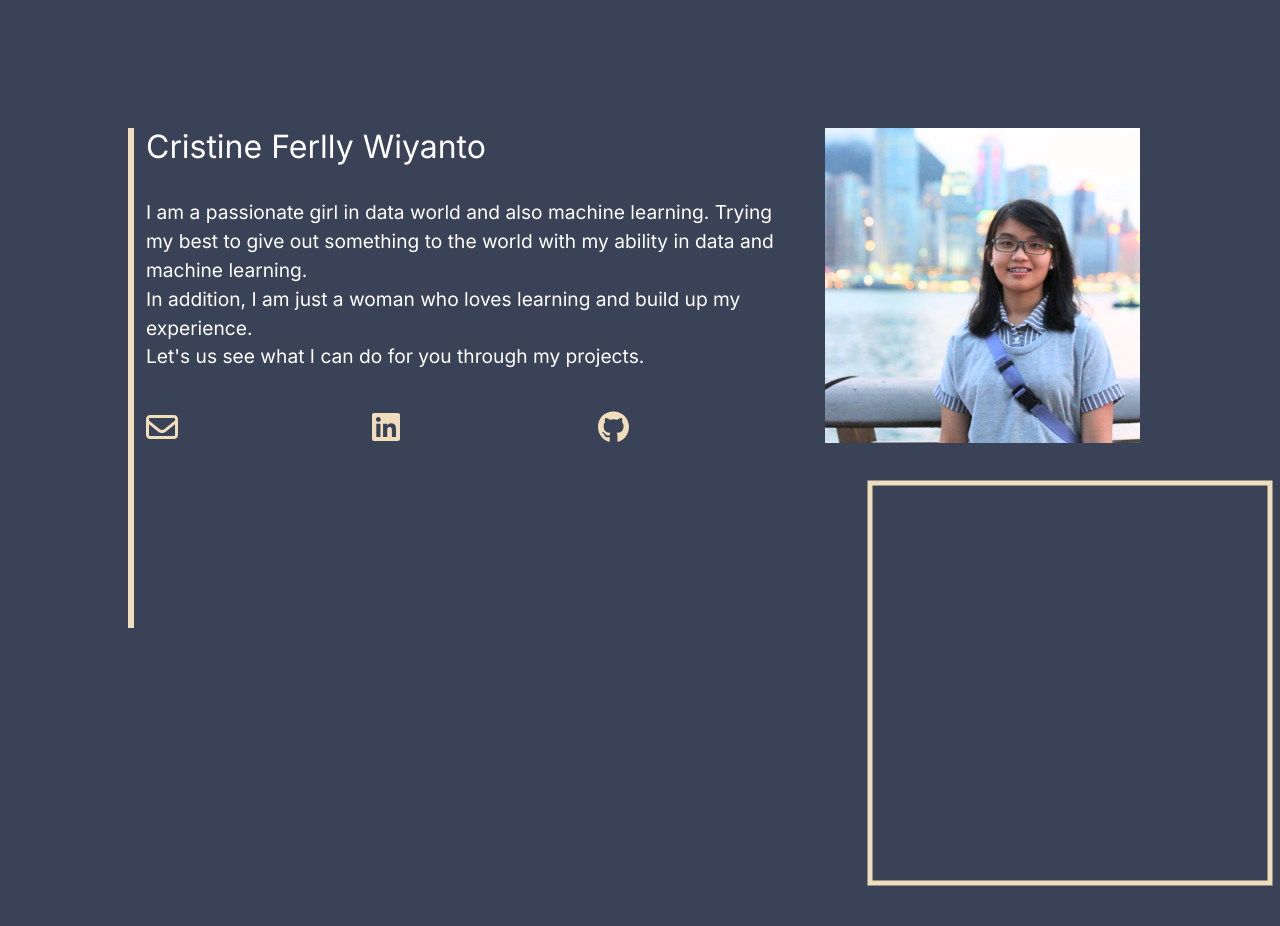
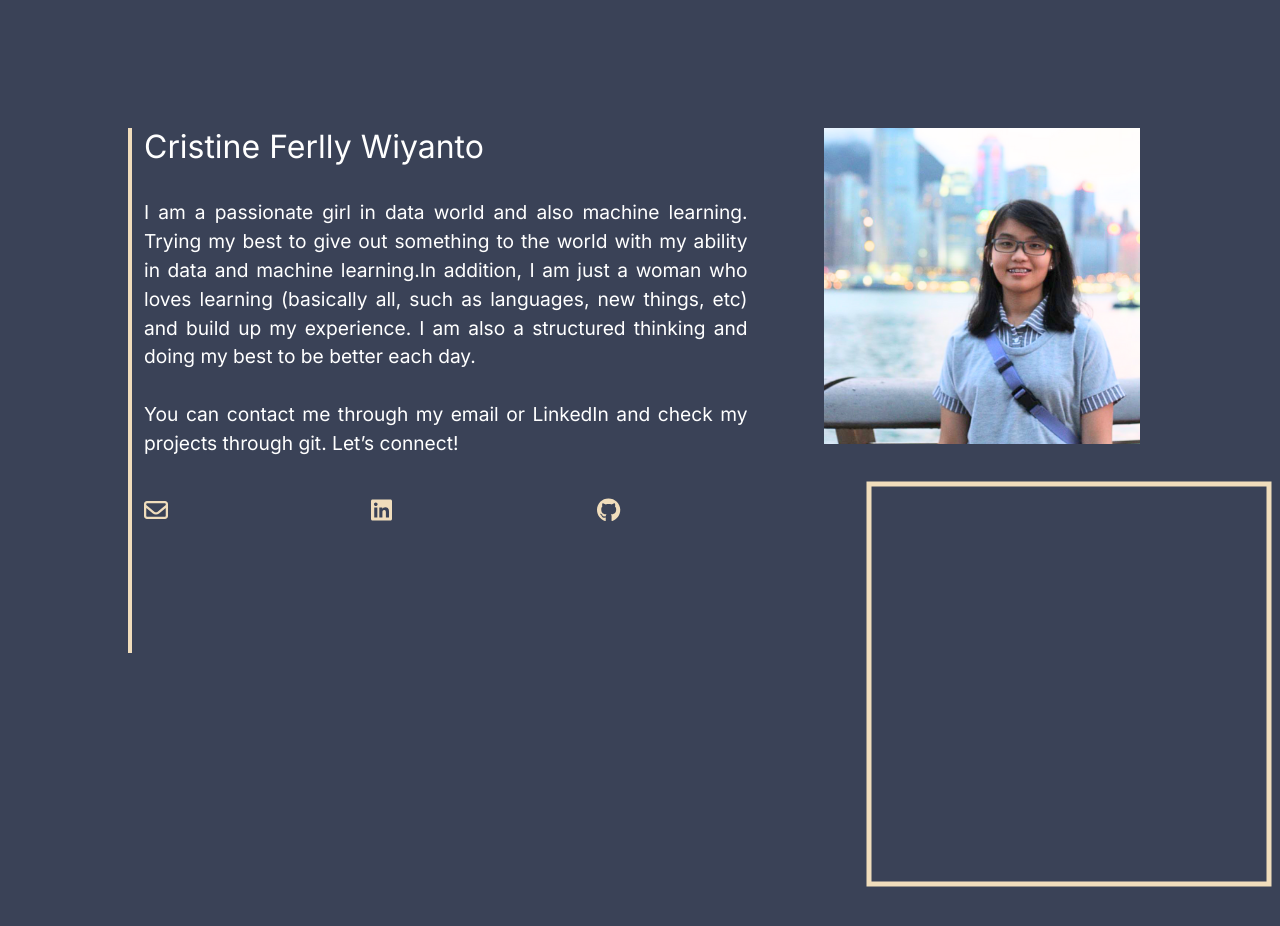
Before and after one commit to cristoeine/personal-website-v3, a Gatsby site: page / in a window 1280 px wide. Shown: the top 926 px of the page. Built offline with nearby package versions, Linux system fonts and the light colour scheme; Gatsby itself is replaced by a stand-in of ours.

Commit message:
fix on several parts

```diff
--- a/src/pages/index.js
+++ b/src/pages/index.js
@@ -28,15 +28,15 @@ const IndexPage = () => {
               <Col lg={8}>
                 <div className={divWriting}>
                   <h2 className={indexName}>Cristine Ferlly Wiyanto</h2><br />
-                  <p>I am a passionate girl in data world and also machine learning. Trying my best to give out something to the world with my ability in data and machine learning.<br />
-                    In addition, I am just a woman who loves learning and build up my experience.<br />
-                    Let's us see what I can do for you through my projects.
+                  <p>
+                  I am a passionate girl in data world and also machine learning. Trying my best to give out something to the world with my ability in data and machine learning.In addition, I am just a woman who loves learning (basically all, such as languages, new things, etc) and build up my experience. I am also a structured thinking and doing my best to be better each day. <br/><br/>
+                  You can contact me through my email or LinkedIn and check my projects through git. Let’s connect!
                   </p><br />
                   <Row className={indexSocmed}>
-                    <Col><span><Link to='mailto:ferlly.wiyanto@gmail.com' target='blank'><FontAwesomeIcon icon={faEnvelope} size='2xl' style={{ color: "#F0DDBC", }} className={iconEffect} /></Link></span></Col>
-                    {/* <Col><span><Link to=''><FontAwesomeIcon icon={faInstagram} size='2xl' style={{color: "#F0DDBC",}}/></Link></span></Col> */}
-                    <Col><span><Link to='www.linkedin.com/in/ferlly-wiyanto' target='blank'><FontAwesomeIcon icon={faLinkedin} size='2xl' style={{ color: "#F0DDBC", }} className={iconEffect} /></Link></span></Col>
-                    <Col><span><Link to='https://github.com/cristoeine' target='blank'><FontAwesomeIcon icon={faGithub} size='2xl' style={{ color: "#F0DDBC", }} className={iconEffect} /></Link></span></Col>
+                    <Col><span><Link to='mailto:ferlly.wiyanto@gmail.com' target='blank'><FontAwesomeIcon icon={faEnvelope} size='xl' style={{ color: "#F0DDBC", }} className={iconEffect} /></Link></span></Col>
+                    {/* <Col><span><Link to=''><FontAwesomeIcon icon={faInstagram} size='xl' style={{color: "#F0DDBC",}}/></Link></span></Col> */}
+                    <Col><span><Link to='www.linkedin.com/in/ferlly-wiyanto' target='blank'><FontAwesomeIcon icon={faLinkedin} size='xl' style={{ color: "#F0DDBC", }} className={iconEffect} /></Link></span></Col>
+                    <Col><span><Link to='https://github.com/cristoeine' target='blank'><FontAwesomeIcon icon={faGithub} size='xl' style={{ color: "#F0DDBC", }} className={iconEffect} /></Link></span></Col>
                   </Row>
                 </div>
               </Col>
--- a/src/pages/index.module.css
+++ b/src/pages/index.module.css
@@ -16,8 +16,8 @@ body{
 }
 
 .vl {
-    border-left: 6px solid #F0DDBC;
-    height: 500px;
+    border-left: 4px solid #F0DDBC;
+    height: 525px;
 }
 
 .div-writing{
@@ -28,10 +28,11 @@ body{
 
 .index-name{
     font-weight: 700;
-    font-size: 70px;
+    font-size: 62px;
     color: #F0DDBC;
-    margin-top: 5vh;
+    font-family: 'Inter', sans-serif;
     max-width: 100%;
+    letter-spacing: 1.5px;
 }
 
 .index-col-picture {
@@ -69,6 +70,9 @@ body{
 
 p {
     font-size: larger;
+    font-family: 'Inter', sans-serif;
+    margin-right: 8%;
+    text-align: justify;
 }
 
 hr{
```
Also changed, not shown: README.md.
